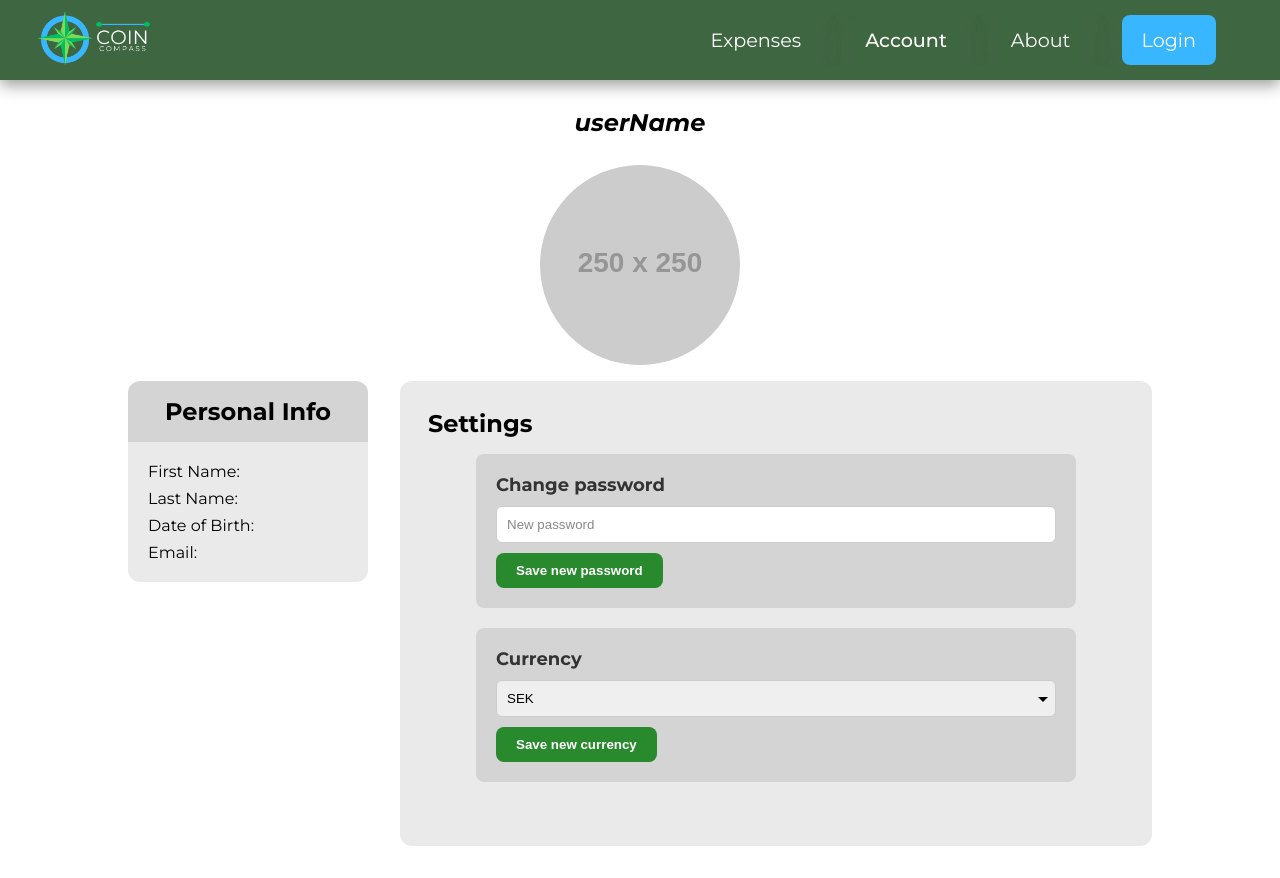
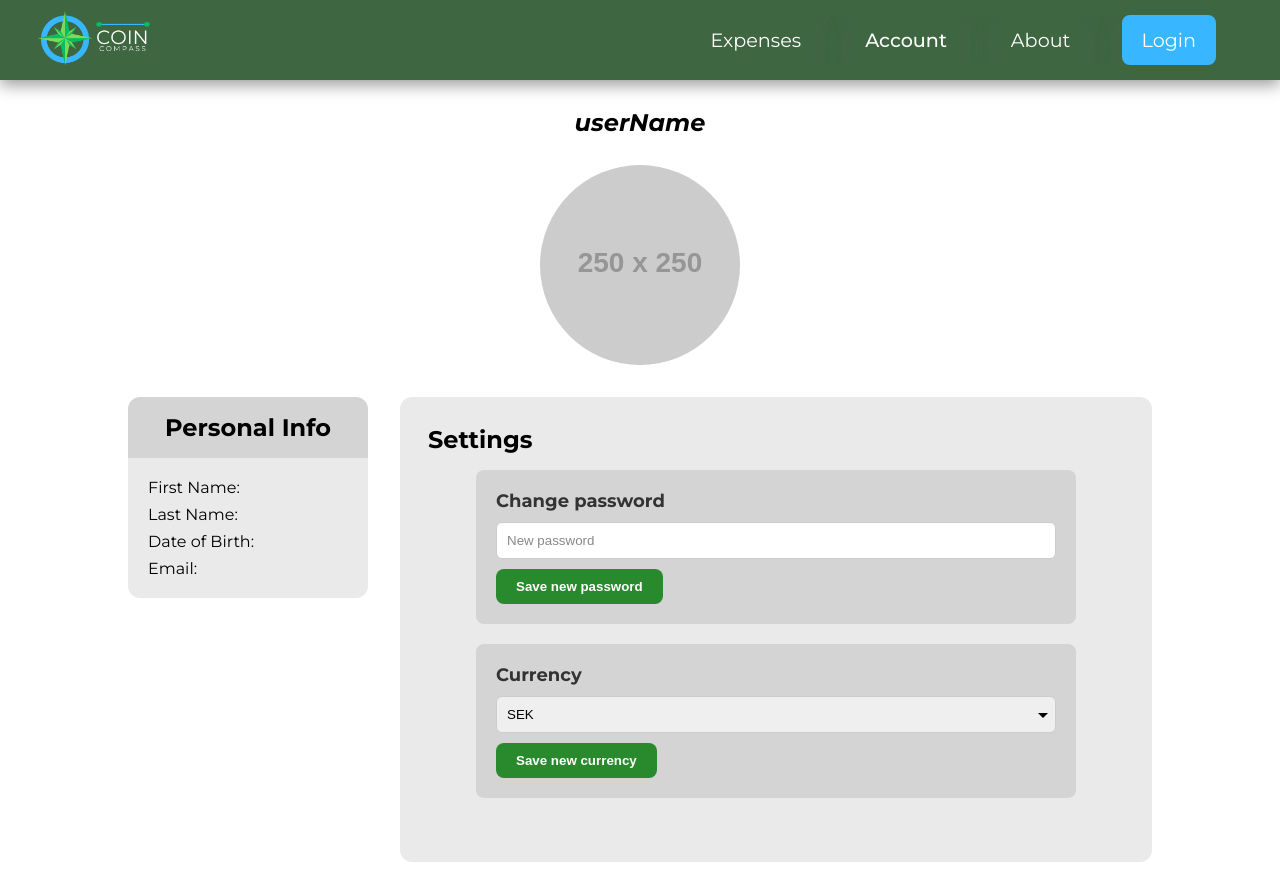
Before and after one commit to ITHS-Team8/CoinCompass, a Vue app: page /account in a window 1280 px wide. Before the commit the page ends 846 px from the top, so only its background shows below. Built offline with nearby package versions, Linux system fonts and the light colour scheme.

Commit message:
Added space between components

```diff
--- a/src/views/AccountView.vue
+++ b/src/views/AccountView.vue
@@ -29,7 +29,7 @@ main {
 .top-container {
 	display: flex;
 	flex-direction: row;
-	margin: 0 10vw;
+	margin: 1rem 10vw;
 	gap: 2rem;
 }
 .settings-container {
```
